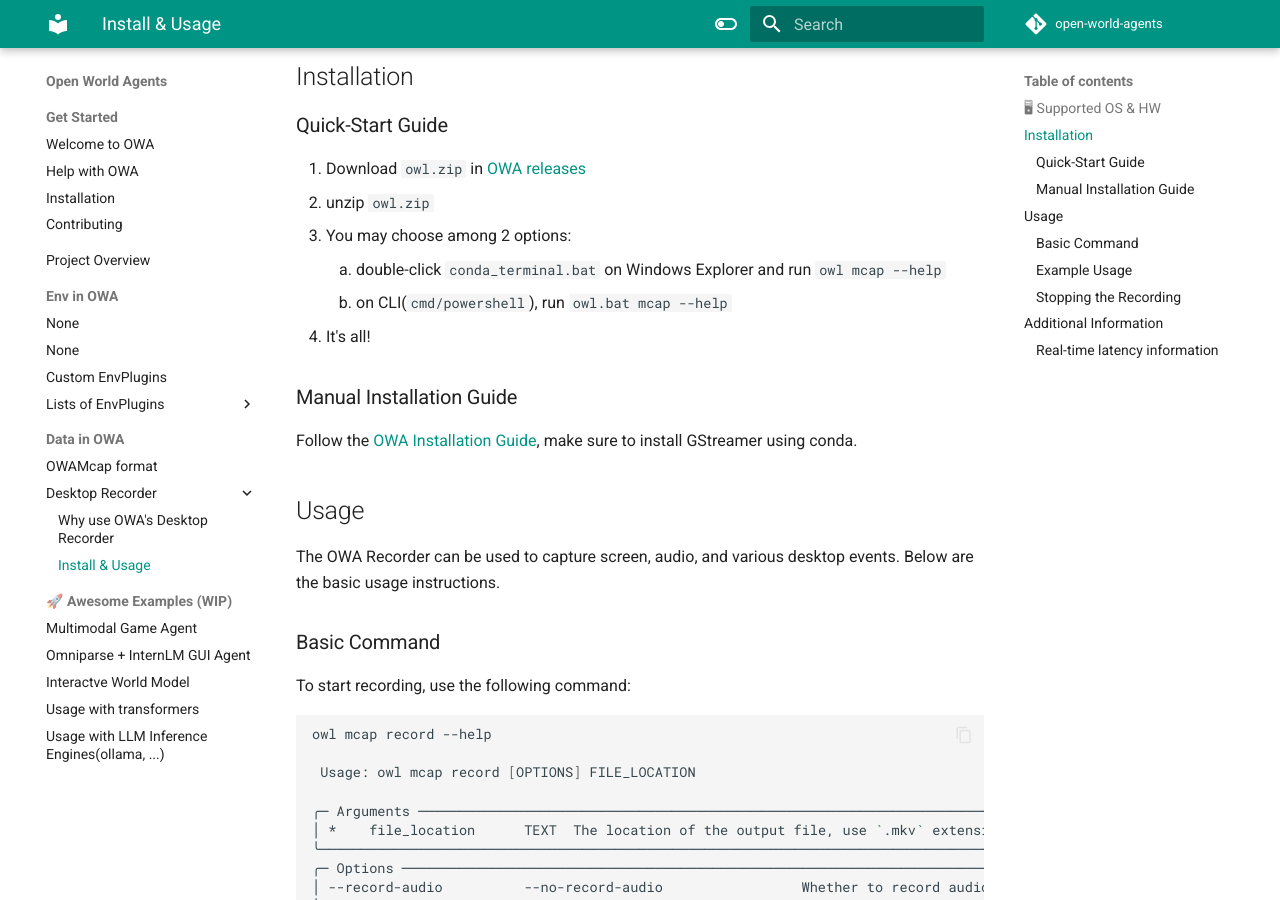
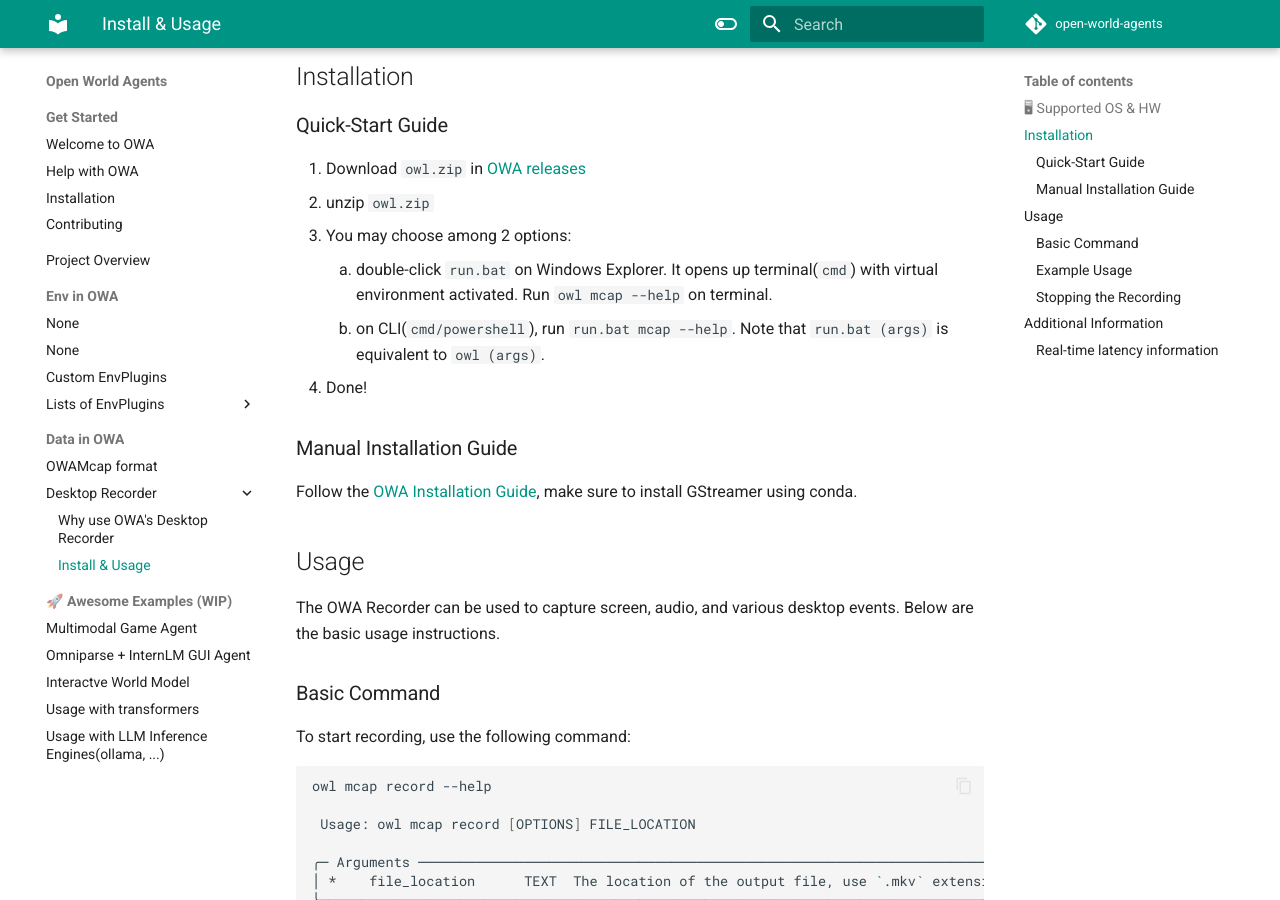
Before and after one commit to open-world-agents/open-world-agents, an MkDocs documentation site: the page built from docs/data/recorder/install_and_usage.md, in a window 1280 px wide and 900 px high, scrolled down 522 px. Built offline with MkDocs 1.6.1 and Material for MkDocs 9.7.7, drawn with Linux system fonts in a browser that asks for light colours; comment, search, counter and statistics services are not loaded.

Commit message:
feat: unify entrypoint to `run.bat` for CLI and new terminal

```diff
--- a/docs/data/recorder/install_and_usage.md
+++ b/docs/data/recorder/install_and_usage.md
@@ -18,9 +18,9 @@
 1. Download `owl.zip` in [OWA releases](https://github.com/open-world-agents/open-world-agents/releases)
 2. unzip `owl.zip`
 3. You may choose among 2 options:
-    1. double-click `conda_terminal.bat` on Windows Explorer and run `owl mcap --help`
-    2. on CLI(`cmd/powershell`), run `owl.bat mcap --help`
-4. It's all!
+    1. double-click `run.bat` on Windows Explorer. It opens up terminal(`cmd`) with virtual environment activated. Run `owl mcap --help` on terminal.
+    2. on CLI(`cmd/powershell`), run `run.bat mcap --help`. Note that `run.bat (args)` is equivalent to `owl (args)`.
+4. Done!
 
 ### Manual Installation Guide
 
```
Also changed, not shown: 5 other files.
